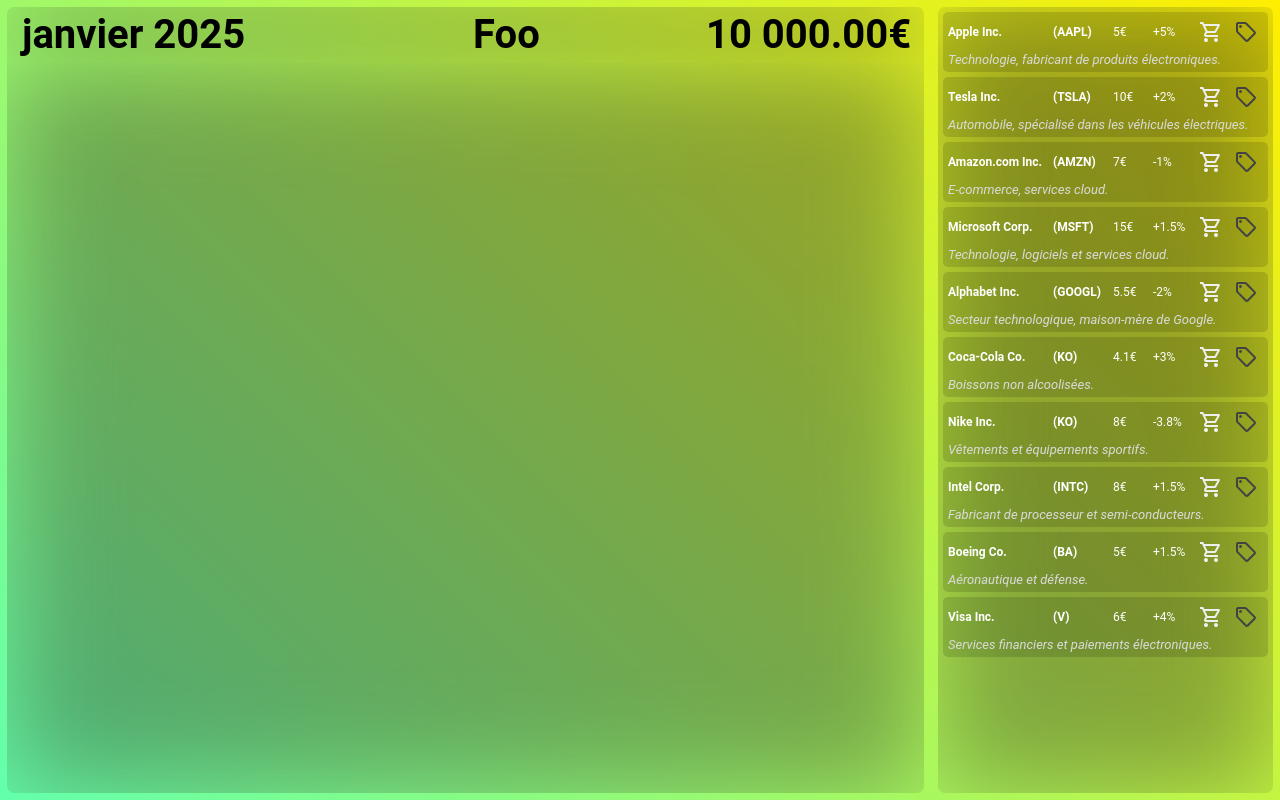
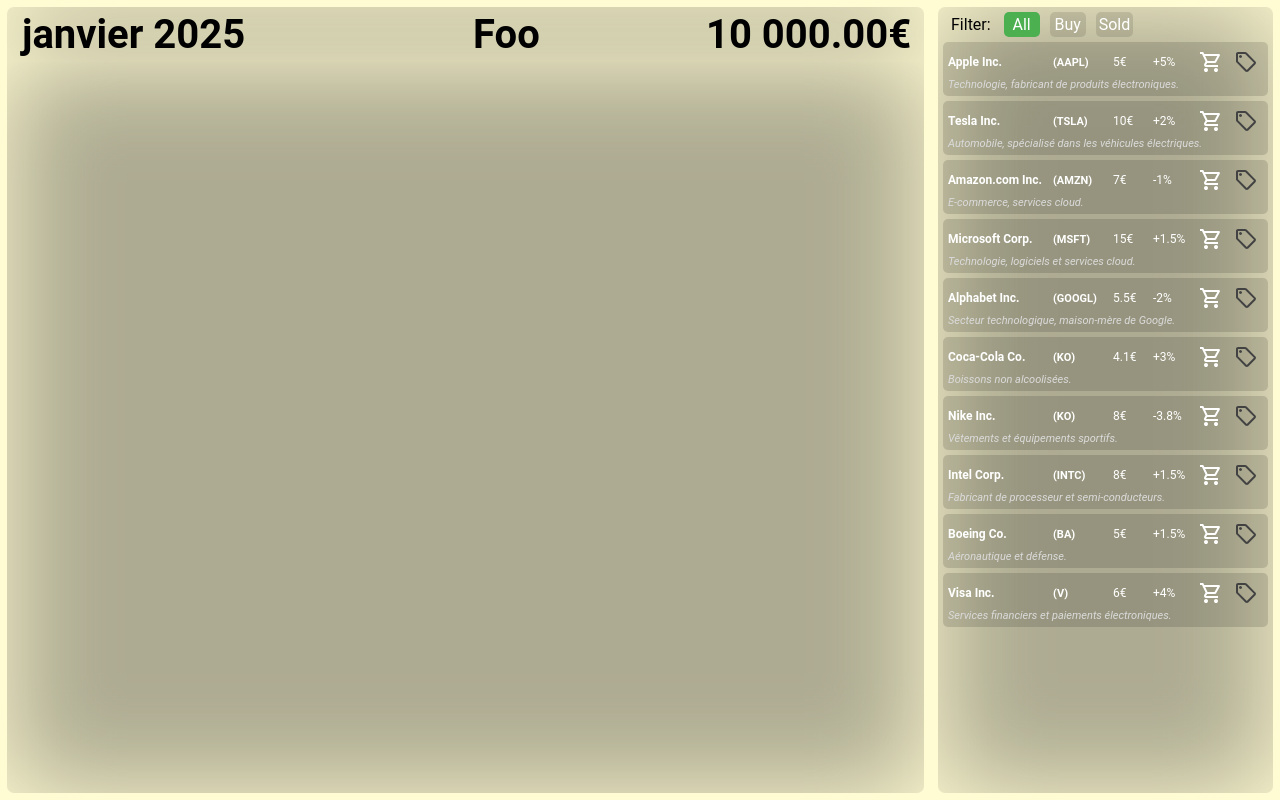
Before and after one commit to Mika-42/VirtualTrader, a PHP site: page /VirtualTrader/index.html in a window 1280 px wide. Run offline with PHP 8.4, Linux system fonts and the light colour scheme.

Commit message:
+ add primary filter

```diff
--- /dev/null
+++ b/filter.js
@@ -0,0 +1,27 @@
+const actions = document.querySelectorAll('.action');
+
+//---
+const filterAllBtn = document.getElementById('filter-all-btn');
+filterAllBtn.addEventListener('click', () => {
+    actions.forEach((i) => i.style.display = "flex");
+});
+
+//---
+const filterBuyBtn = document.getElementById('filter-buy-btn');
+filterBuyBtn.addEventListener('click', () => {
+    actions.forEach((i) => {
+        const isOwnBySomeone = i.querySelector('button[title="buy"]').disabled
+
+        i.style.display = isOwnBySomeone ? "flex" : "none";
+    });
+});
+
+//---
+const filterSoldBtn = document.getElementById('filter-sold-btn');
+filterSoldBtn.addEventListener('click', () => {
+    actions.forEach((i) => {
+        const isOwnBySomeone = i.querySelector('button[title="sell"]').disabled
+
+        i.style.display = isOwnBySomeone ? "flex" : "none";
+    });
+});
--- a/index.css
+++ b/index.css
@@ -5,7 +5,7 @@ html,body {
     display: flex;
     font-family: "Roboto", "Helvetica", "Arial", sans-serif;
 
-    background: linear-gradient(45deg, rgba(99, 255, 172), rgba(255, 238, 0));
+    background: rgba(255, 251, 210, 0.88);
 }
 main, #action-panel {
     border: none;
@@ -101,7 +101,7 @@ main
 {
     width: 60px;
     font-weight: bold;
-    font-size: 12px;
+    font-size: 11px;
 }
 
 .action-price, .action-price-evolution
@@ -114,14 +114,15 @@ main
 {
     width: 35px;
     height: 30px;
+    background: white;
 }
 
 .action-description
 {
-    padding-top: 5px;
+    padding-top: 1px;
     padding-bottom: 5px;
     width: 100%;
-    font-size: 13px;
+    font-size: 11px;
     font-style: italic;
     color: #dadada;
 }
@@ -150,3 +151,35 @@ main
 {
     background: #424242;
 }
+
+#filter
+{
+    margin-top: 5px;
+    margin-left: 10px;
+    display: flex;
+    gap: 10px;
+}
+
+#filterText
+{
+    text-align: center;
+    padding: 3px;
+}
+
+.toggle-input {
+    display: none;
+}
+
+.toggle-label
+{
+    background: rgba(0, 0, 0, 0.11);
+    border-radius: 5px;
+    padding: 3px;
+    min-width: 30px;
+    text-align: center;
+    color: white;
+}
+
+.toggle-input:checked + .toggle-label {
+    background-color: #4caf50;
+}
--- a/index.html
+++ b/index.html
@@ -15,6 +15,17 @@
     <canvas id="graph"></canvas>
 </main>
 <aside id="action-panel">
+    <div id="filter">
+        <span id="filterText">Filter:</span>
+        <input type="radio" id="filter-all-btn" name="filter" class="toggle-input" checked>
+        <label for="filter-all-btn" class="toggle-label">All</label>
+
+        <input type="radio" id="filter-buy-btn" name="filter" class="toggle-input">
+        <label for="filter-buy-btn" class="toggle-label">Buy</label>
+
+        <input type="radio" id="filter-sold-btn" name="filter" class="toggle-input">
+        <label for="filter-sold-btn" class="toggle-label">Sold</label>
+    </div>
 </aside>
 </body>
 
@@ -54,4 +65,5 @@
     </script>
 
 <script src="actions.js"></script>
+<script src="filter.js"></script>
 </html>
```
